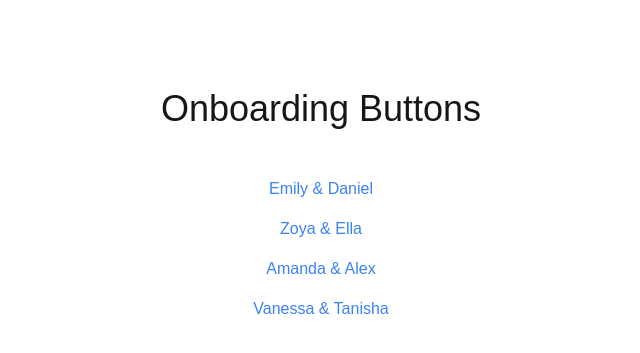
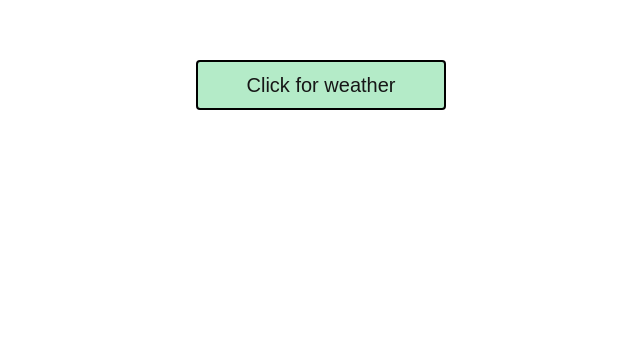
Before and after one commit to JumboCode/village-food-hub, a Next.js app: page /onboarding/CharlieSofiaPage in a window 1280 px wide. Shown: the part 195-548 px from the top of the page, without its empty margins (319-959 px from the left). Built offline with nearby package versions, Linux system fonts and the light colour scheme.

Commit message:
merged charlie and sofia's button

```diff
--- /dev/null
+++ b/app/components/onboarding-buttons/CharlieSofiaButton.tsx
@@ -0,0 +1,44 @@
+/*var button = document.createElement('button');
+button.textContent = "click me";*/
+
+"use client";
+
+import { useState } from "react";
+
+export default function TheButton({ label }) {
+
+    const [currentTemp, setCurrentTemp] = useState("");
+
+    const [forecast, setForecast] = useState("");
+
+    async function getInfo() {
+        let weather = await fetch('https://api.weather.gov/gridpoints/BOX/69,92/forecast')
+        .then(response => response.json())
+
+        /*.then(data=> {
+            let t = data.properties.periods.map(day => day.temperature);
+            return t;
+        })*/
+        //alert(temps);
+        setCurrentTemp(weather.properties.periods[0].temperature);
+        document.getElementById("temp").style.visibility = "visible";
+
+        setForecast(weather.properties.periods[0].shortForecast);
+        document.getElementById("shortForecast").style.visibility = "visible";
+    }
+
+    return (
+      <>
+        {/* button */}
+        <div id = "introText" className = "flex flex-col h-screen w-screen justify-center items-center gap-2">
+        <button onClick={getInfo} className = "border-2 rounded p-2 bg-[#71aaf5]" > {label} </button>
+
+        {/* print the weather */}
+        <div id = "temp" className = "invisible" > Today's weather is {currentTemp} degrees Fahrenheit! </div>
+        <div id = "shortForecast" className = "invisible" > {forecast}</div>
+        </div>
+
+      </>
+    )
+
+  }
--- a/app/main.jsx
+++ /dev/null
@@ -1,15 +0,0 @@
-/**
- * DON'T TOUCH THIS FILE!
- * This is where we render our entire React application :)
- */
-
-import { StrictMode } from 'react'
-import { createRoot } from 'react-dom/client'
-import ButtonPage from './page.jsx'
-import './globals.css'
-
-createRoot(document.getElementById('root')).render(
-  <StrictMode>
-    <ButtonPage />
-  </StrictMode>,
-)
--- /dev/null
+++ b/app/onboarding/CharlieSofiaPage/page.tsx
@@ -0,0 +1,9 @@
+import TheButton from '../../components/onboarding-buttons/CharlieSofiaButton';
+
+export default function Home() {
+  return (
+    <>
+    <TheButton label="Click for weather"/>
+    </>
+  );
+}
--- a/app/onboarding/[[...onboarding]]/page.tsx
+++ b/app/onboarding/[[...onboarding]]/page.tsx
@@ -16,6 +16,9 @@
       <Link href="/onboarding/VanessaTanishaPage" className="text-blue-500 hover:underline">
         Vanessa & Tanisha
       </Link>
+      <Link href="/onboarding/CharlieSofiaPage" className="text-blue-500 hover:underline">
+        Charlie & Sofia
+      </Link>
     </div>
   );
 }
```
Also changed, not shown: 1 other file (tests, documents, lock files or other folders).
